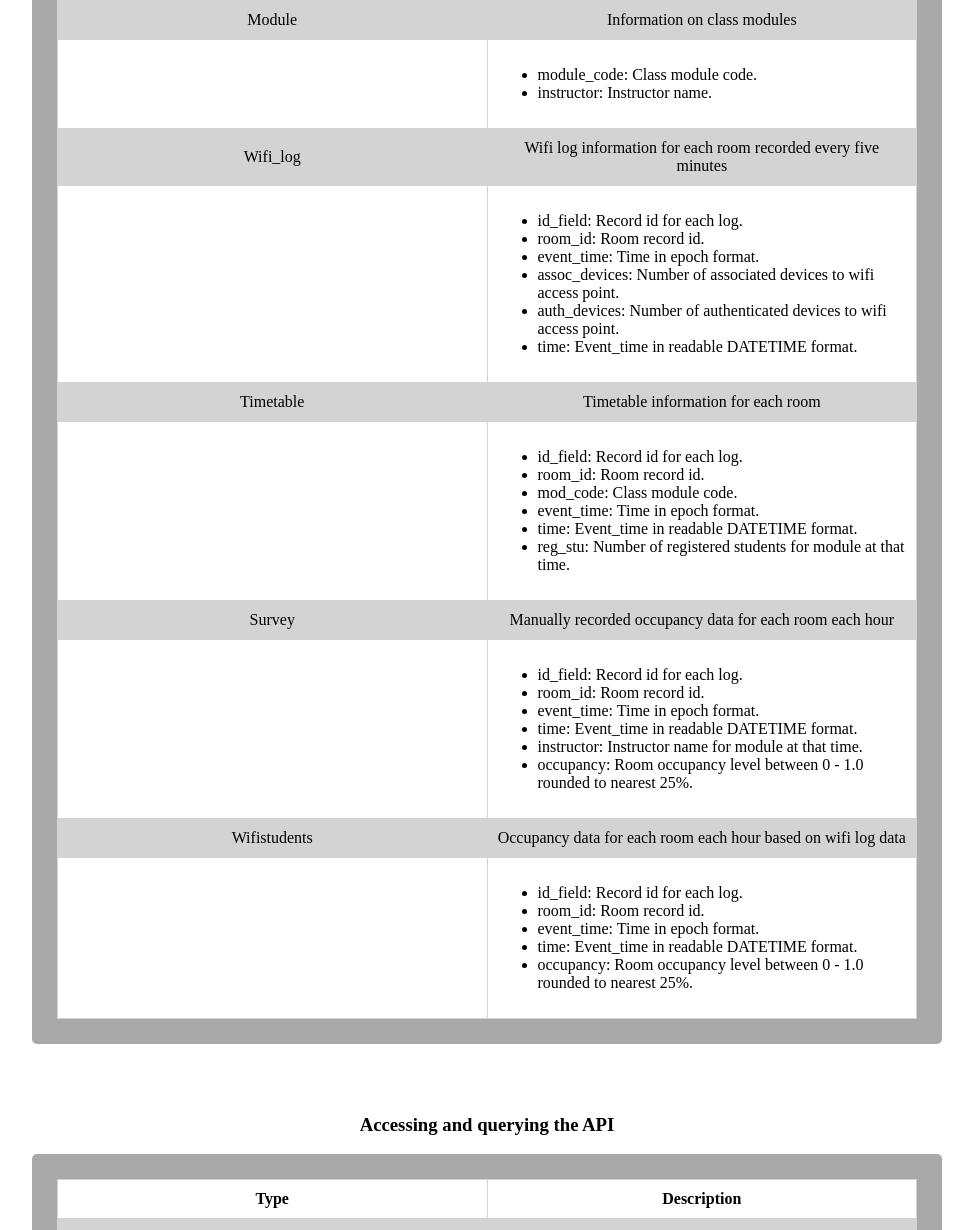
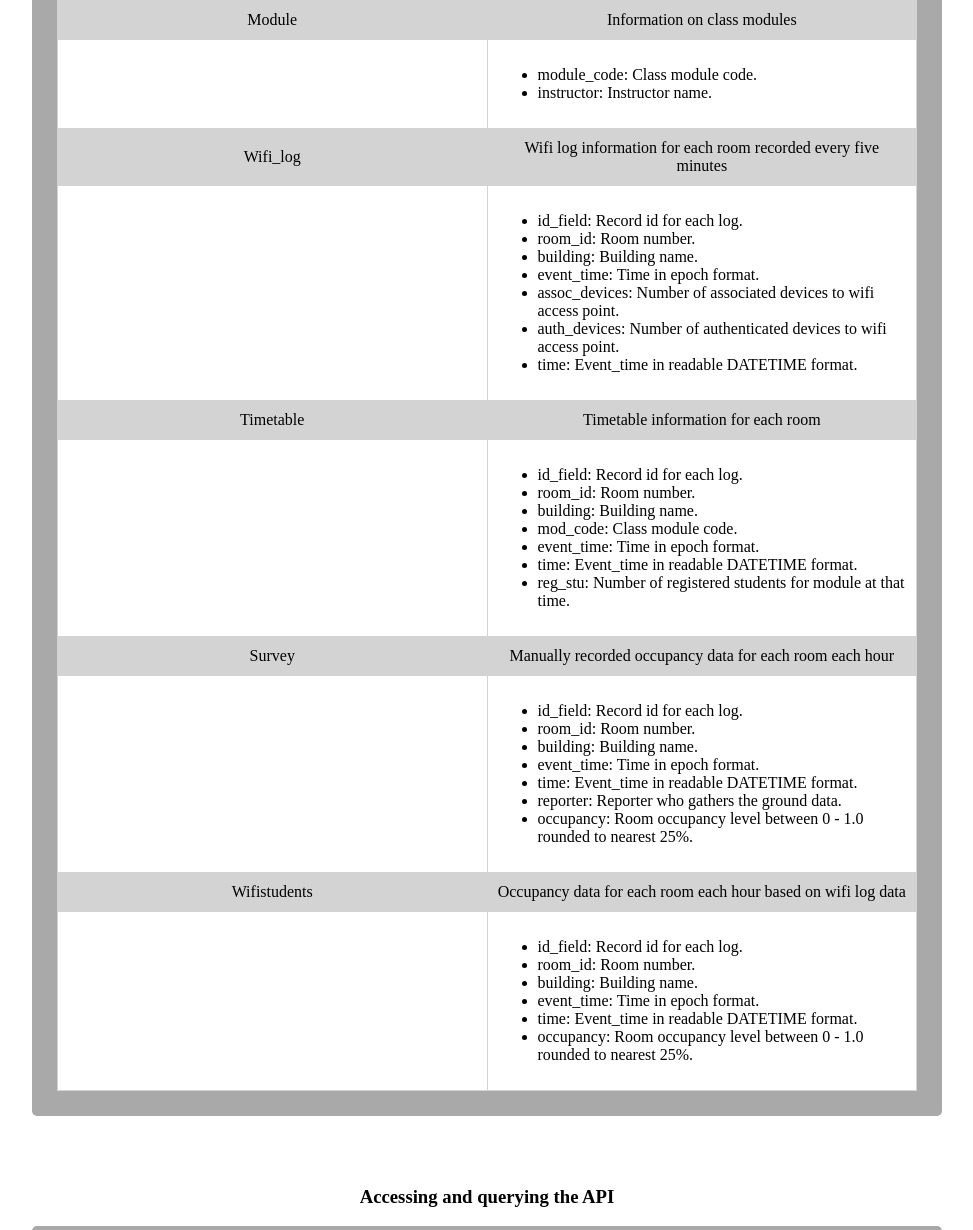
Before and after one commit to PaulineLc/OpenDoorData, a Flask app: template application/templates/api.html in a window 1280 px wide. Shown: the part 540-1770 px from the top of the page, without its empty margins (153-1126 px from the left). Run offline with Flask 2, Linux system fonts and the light colour scheme; the template is opened without the code that fills it, so the values that code supplies are empty.

```diff
--- a/application/templates/api.html
+++ b/application/templates/api.html
@@ -63,7 +63,8 @@
 			<td>
 				<ul>
 					<li>id_field: Record id for each log.</li>
-					<li>room_id: Room record id.</li>
+					<li>room_id: Room number.</li>
+					<li>building: Building name.</li>
 					<li>event_time: Time in epoch format.</li>
 					<li>assoc_devices: Number of associated devices to wifi access point.</li>
 					<li>auth_devices: Number of authenticated devices to wifi access point.</li>
@@ -80,7 +81,8 @@
 			<td>
 				<ul>
 					<li>id_field: Record id for each log.</li>
-					<li>room_id: Room record id.</li>
+					<li>room_id: Room number.</li>
+					<li>building: Building name.</li>
 					<li>mod_code: Class module code.</li>
 					<li>event_time: Time in epoch format.</li>
 					<li>time: Event_time in readable DATETIME format.</li>
@@ -97,10 +99,11 @@
 			<td>
 				<ul>
 					<li>id_field: Record id for each log.</li>
-					<li>room_id: Room record id.</li>
+					<li>room_id: Room number.</li>
+					<li>building: Building name.</li>
 					<li>event_time: Time in epoch format.</li>
 					<li>time: Event_time in readable DATETIME format.</li>
-					<li>instructor: Instructor name for module at that time.</li>
+					<li>reporter: Reporter who gathers the ground data.</li>
 					<li>occupancy: Room occupancy level between 0 - 1.0 rounded to nearest 25%.</li>
 				</ul>
 			</td>
@@ -114,7 +117,8 @@
 			<td>
 				<ul>
 					<li>id_field: Record id for each log.</li>
-					<li>room_id: Room record id.</li>
+					<li>room_id: Room number.</li>
+					<li>building: Building name.</li>
 					<li>event_time: Time in epoch format.</li>
 					<li>time: Event_time in readable DATETIME format.</li>
 					<li>occupancy: Room occupancy level between 0 - 1.0 rounded to nearest 25%.</li>
```
Also changed, not shown: application/templates/survey.html (+12 -9 lines), application/views.py (+5 -4 lines), application/models.py (line endings or trailing spaces).
